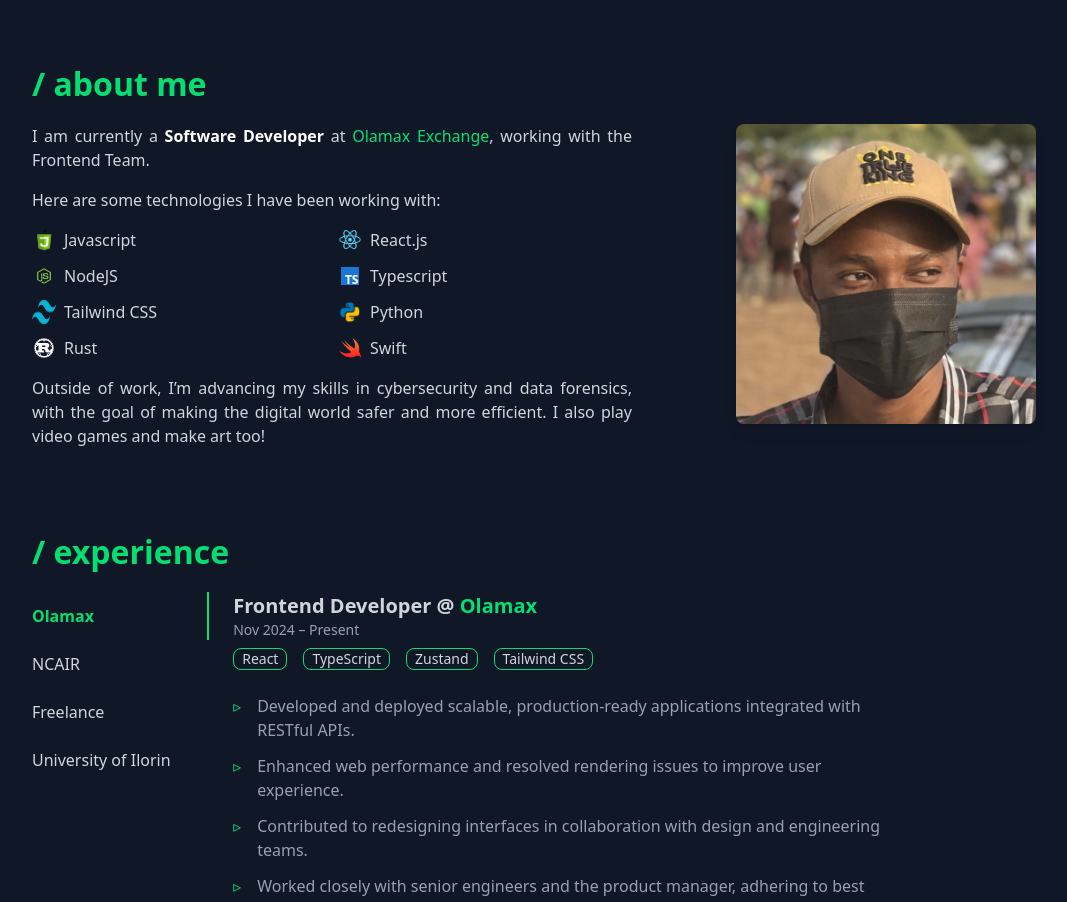
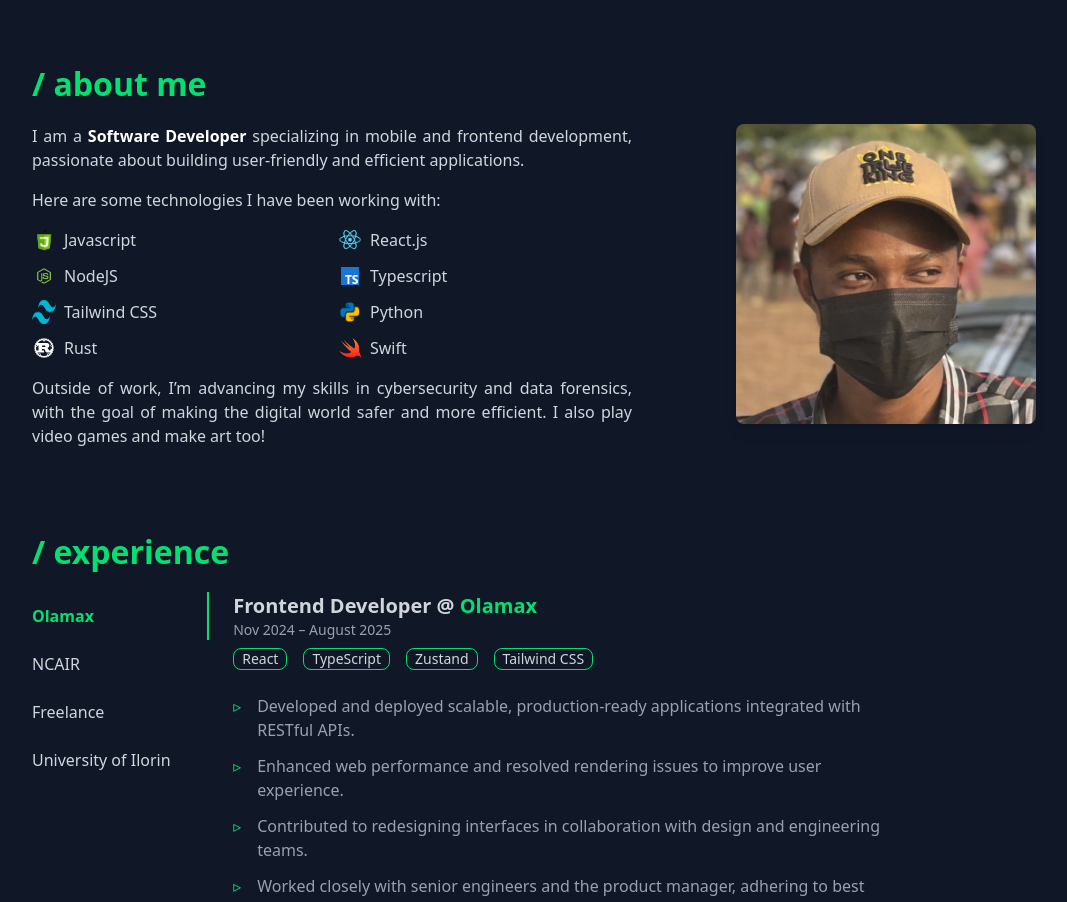
Before and after one commit to maybeAtiq/Atiq, a React (Vite) app: page / in a window 1280 px wide. Shown: the part 780-1682 px from the top of the page, without its empty margins (48-1115 px from the left). Built offline with nearby package versions, Linux system fonts and the light colour scheme; a web font is replaced by a local one.

Commit message:
fix: updated about-me

```diff
--- a/src/components/About.jsx
+++ b/src/components/About.jsx
@@ -44,8 +44,7 @@
           {/* About Text Section */}
           <div className="max-w-[600px] text-justify text-base text-gray-300">
             <p className="mb-4">
-              I am currently a <b className="text-white">Software Developer</b> at
-              <a href="" className="text-green-400 hover:underline"> Olamax Exchange</a>, working with the Frontend Team.
+             I am a <b className="text-white">Software Developer</b> specializing in mobile and frontend development, passionate about building user-friendly and efficient applications.
             </p>
             <p className="mb-4">Here are some technologies I have been working with:</p>
 
--- a/src/components/JobList.jsx
+++ b/src/components/JobList.jsx
@@ -17,7 +17,7 @@
   {
     company: "Olamax",
     jobTitle: "Frontend Developer @",
-    duration: "Nov 2024 – Present",
+    duration: "Nov 2024 – August 2025",
     desc: [
       "Developed and deployed scalable, production-ready applications integrated with RESTful APIs.",
       "Enhanced web performance and resolved rendering issues to improve user experience.",
```
